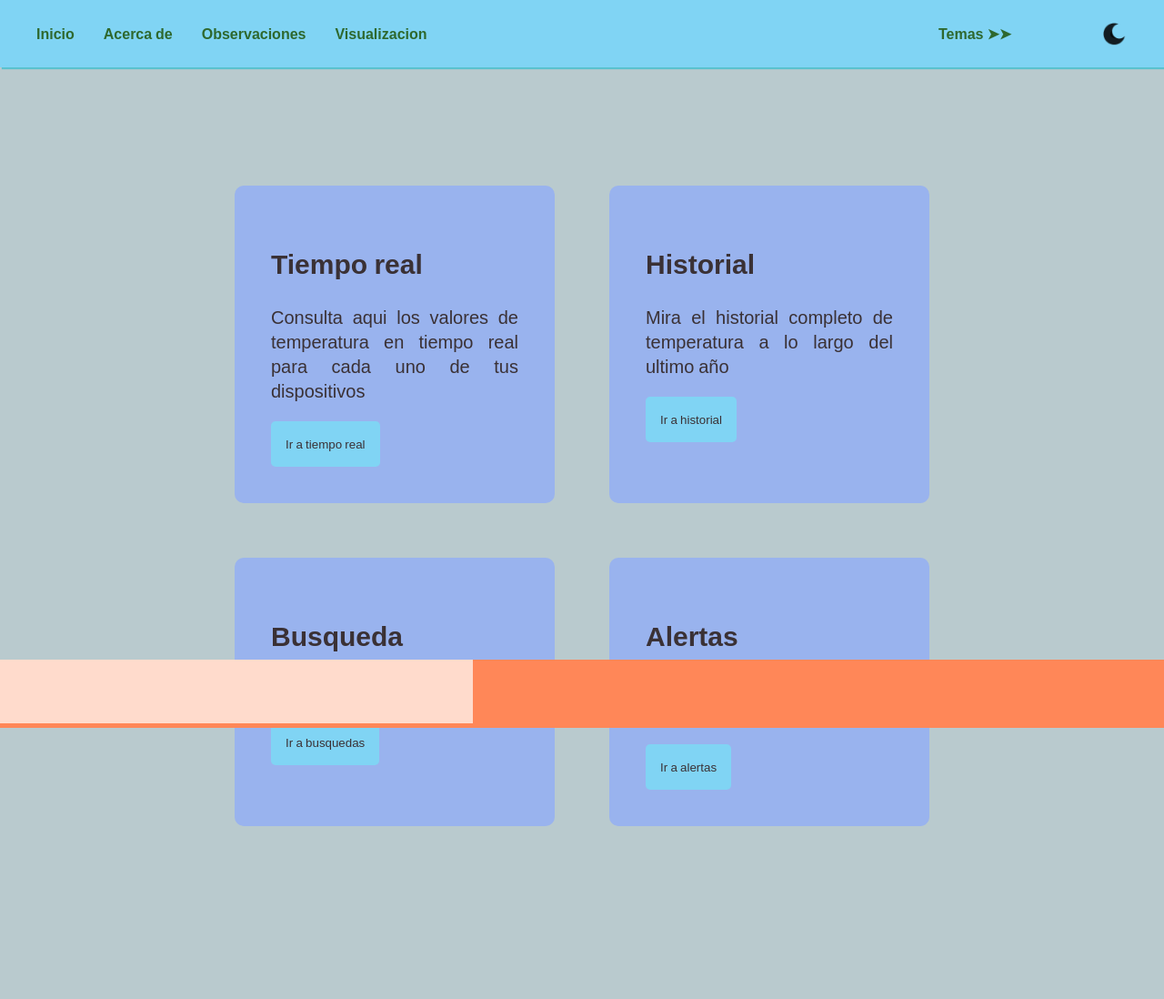
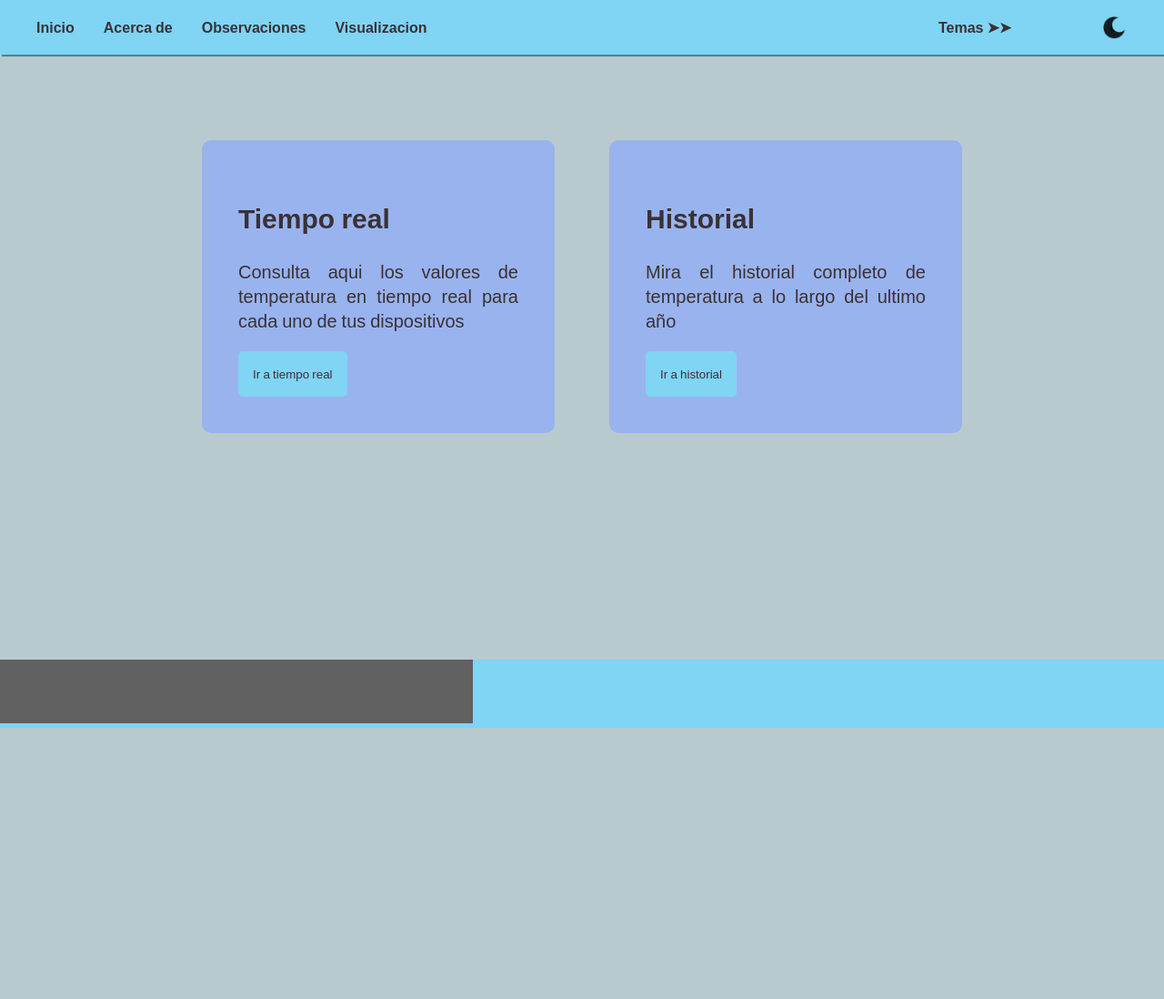
Before and after one commit to Juanecos/Pagina, a Django app: page /visualizacion/ in a window 1280 px wide. Shown: the whole page at 91% size. After the commit the page ends 800 px from the top, so only its background shows below. Run offline with Django 4.2, Linux system fonts and the light colour scheme; grey boxes are pictures that could not be loaded.

Commit message:
fix de los cambios de color y cambios de color finalizados e implementados

```diff
--- a/App1/templates/base.html
+++ b/App1/templates/base.html
@@ -44,9 +44,9 @@
 
     </header>
     <main>
-      <div class="container">
-        {% block contenido%} {% endblock %}
-      </div>
+
+      {% block contenido%} {% endblock %}
+
     </main>
     <footer>
      <iframe id="elframe" src="https://horalegalnueva.inm.gov.co/inm/" style="overflow: hidden;"></iframe>
--- a/App1/templates/paginas/view.html
+++ b/App1/templates/paginas/view.html
@@ -17,7 +17,7 @@
                 <button>Ir a historial</button>
             </div>
         </div>
-        <div  class="row-2">
+        {% comment %} <div  class="row-2">
             <div class="col-2">
                 <h2>Busqueda</h2>
                 <p>Busqueda por año, mes y dia</p>
@@ -28,7 +28,7 @@
                 <p>Obten la informacion de las ultimas alertas</p>
                 <button >Ir a alertas</button>
             </div>
-        </div>
+        </div> {% endcomment %}
     </div>
 
 {% endblock %}
--- a/static/misestilos.css
+++ b/static/misestilos.css
@@ -3,11 +3,11 @@
 [data-theme="light"]{
 
     --primary:#80d4f4;
-    --border: #5ac2cf;
+    --border: #478892;
     --borderstyle: ridge;
     --background: #b3c6caea;
     --text:#3a3135;
-    --textinverted:#2e682e;
+    --textinverted:#359b35;
     --boundingbox: #99b3ee;
     --bselected: #8e95ffea;
     --botimg:url('luna.png');
@@ -18,8 +18,8 @@
 
 [data-theme="dark" ]{
 
-    --primary:#fc843e;
-    --border:#080808;
+    --primary:#ff6435;
+    --border:#494947;
     --borderstyle: ridge;
     --background: #212225;
     --text:#e9dada;
@@ -27,6 +27,9 @@
     --boundingbox: #161616;
     --bselected:#3c3f47;
     --botimg:url('sol.png');
+    --degfilter: hue-rotate(160deg)
+        contrast(0.9)
+        brightness(2);
 
 }
 *{
@@ -59,10 +62,9 @@ main {
     padding-bottom: 5rem;
     margin-inline-end: -100px;
     position: relative; */
-    padding-inline: 100px;
-    padding-block-start: 40px;
-    padding-top: 100px;
-    margin-bottom: 10rem;
+    padding-inline: 10rem;
+    margin-block-start: 4rem;
+    margin-block-end: 10rem;
 
 
 
@@ -73,8 +75,8 @@ header {
     background-color: var(--primary);
     margin:0;
     padding: 0;
-    padding-top: 10px;
-    padding-bottom: 10px;
+    padding-top: .2rem;
+    padding-bottom: .2rem;
 
     /* border-bottom-style:var(--borderstyle); */
     box-shadow: 2px 2px 1px var(--border);
@@ -114,7 +116,7 @@ nav li{
 }
 
 nav a {
-    color: var(--textinverted);
+    color: var(--text);
     text-decoration: none;
     text-align: center;
     font-weight: bold;
@@ -124,7 +126,7 @@ nav a {
 
 nav a:hover {
     text-decoration: line;
-    color:var(--text)!important;
+    color:var(--textinverted);
     cursor: pointer;
 }
 
@@ -134,7 +136,7 @@ button{
     border: none;
     border-radius: 5px;
     color: var(--text);
-    align-content: end;
+
 
 }
 
@@ -168,7 +170,7 @@ button:hover{
     text-align: center;
     display: inline-block;
     font-weight: bold;
-    color:var(--textinverted);
+    color:var(--text);
 }
 
 .col-2{
@@ -191,13 +193,15 @@ button:hover{
 
 .row-2{
     text-align: center;
-    position: relative;
     display: flex;
+    height: 100%;
+
+
 }
 
 
 .container-max{
-    padding-inline: 8rem;
+    padding-inline: 2rem;
     justify-content: space-between;
 }
 
@@ -208,7 +212,7 @@ footer{
     bottom: 0;
     width: 100%;
     height: fit-content;
-    background-color:#ff8758;
+    background-color:var(--primary);
     margin-top: auto;
 
 
@@ -224,12 +228,11 @@ iframe{
     padding: 0;
     margin: 0;
     overflow: hidden;
+    filter:var(--degfilter);
 
-    filter: hue-rotate(160deg)
-        brightness(2);
-        opacity: 0.7;
 
-    transition: .5s ease all;
+
+    transition: .01s ease all;
 
 
 
```
